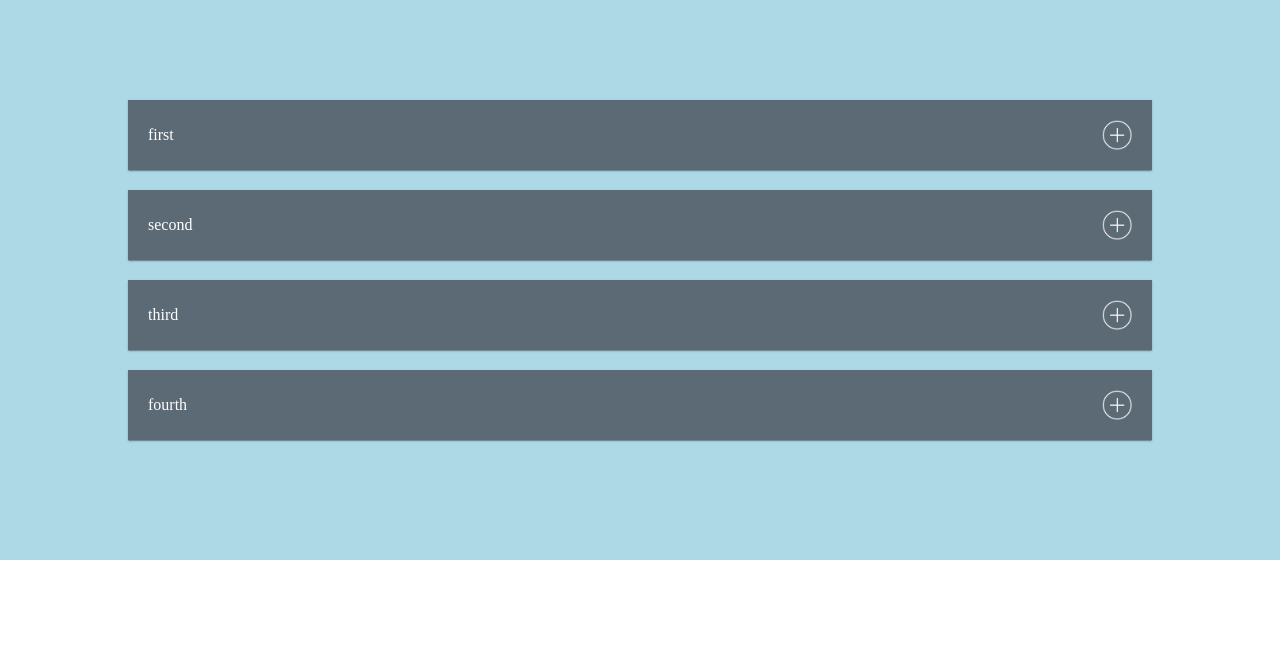
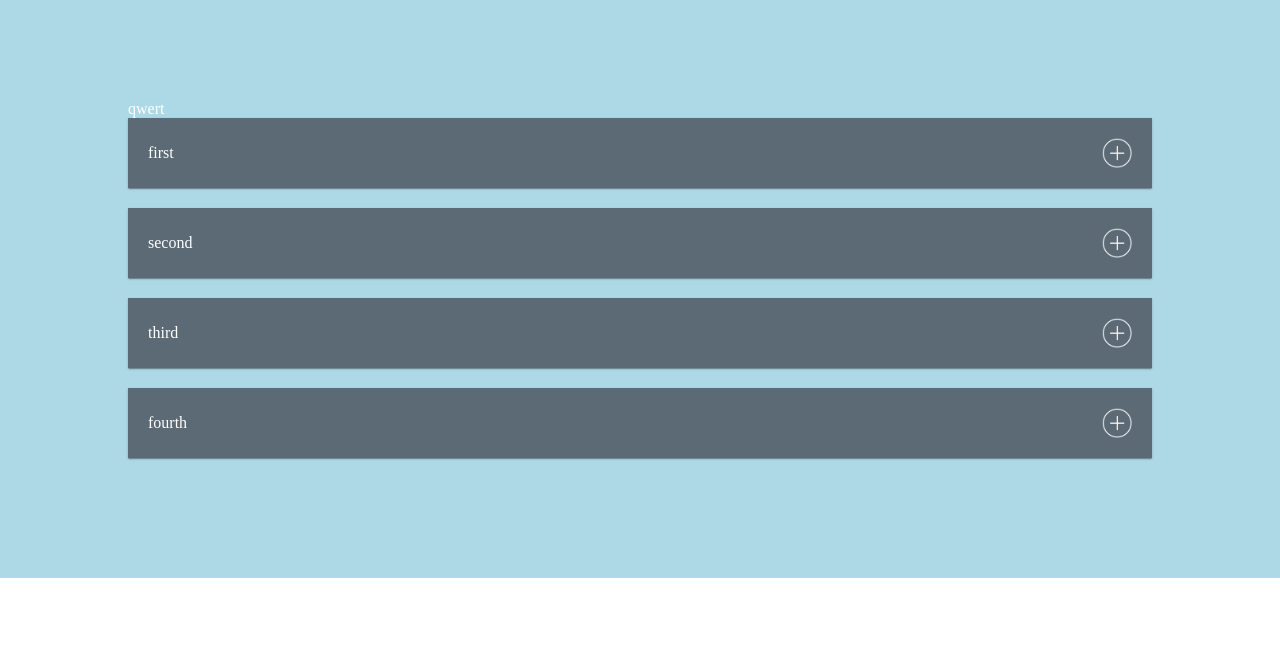
Before and after one commit to Aikuwas/telegramapplay, a plain HTML site: page index.html in a window 1280 px wide. Drawn offline with Linux system fonts and the light colour scheme.

Commit message:
modified verstka

```diff
--- a/index.html
+++ b/index.html
@@ -14,6 +14,8 @@
     <section id="accordionSection">
         <div class="container">
             <div class="accordion">
+                <p>qwert</p>
+
 
                 <!-- <div class="accordion__wrap">
 
--- a/style.css
+++ b/style.css
@@ -17,6 +17,7 @@ body {
     background-color: lightblue;
     padding: 100px 0;
     color: #fff;
+    border: 0cm;
 }
 
 /* .accordion__wrap {} */
```
